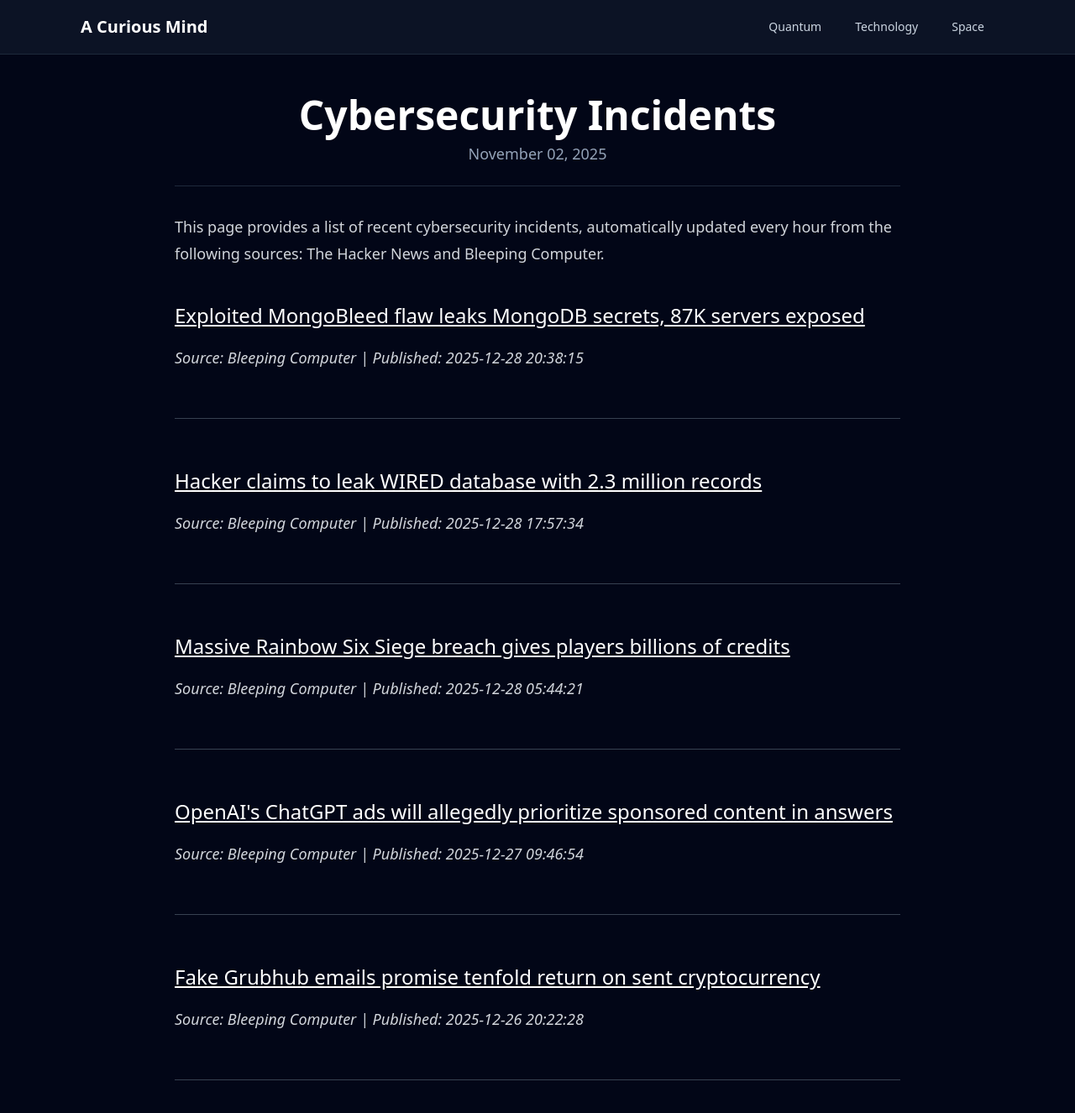
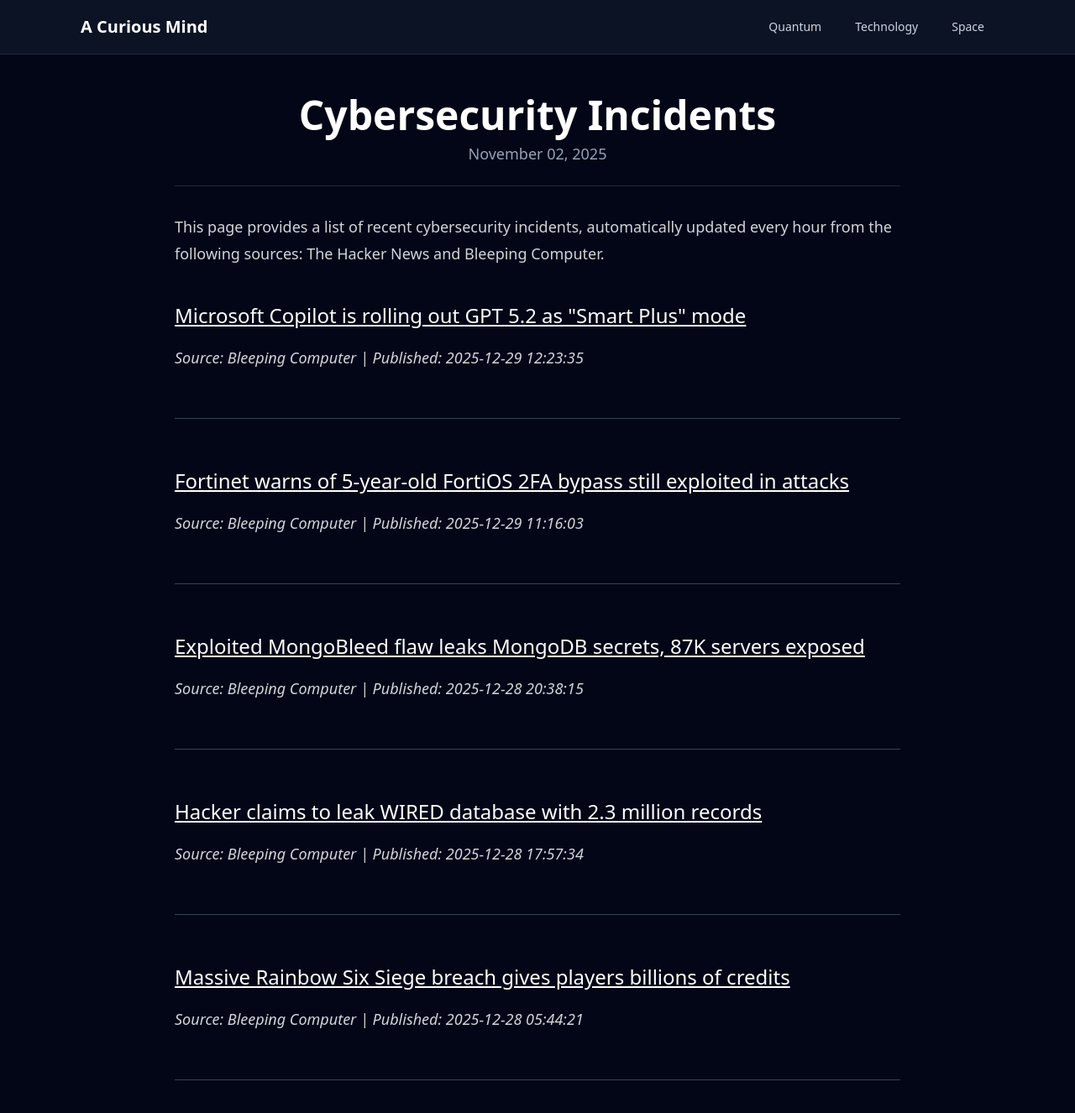
Before and after one commit to onehl7/onehl7.github.io, a Jekyll site: the page built from _posts/2025-11-02-cybersecurity-incidents.md, in a window 1280 px wide and 1400 px high. Shown: the top 1326 px of the window at 84% size. Built offline with Jekyll 4.4.1, drawn with Linux system fonts in a browser that asks for light colours; nearby versions of some CDN libraries.

Commit message:
Update news data

```diff
--- a/_data/news.json
+++ b/_data/news.json
@@ -1,4 +1,16 @@
 [
+  {
+    "source": "Bleeping Computer",
+    "title": "Microsoft Copilot is rolling out GPT 5.2 as \"Smart Plus\" mode",
+    "link": "https://www.bleepingcomputer.com/news/microsoft/microsoft-copilot-is-rolling-out-gpt-52-as-smart-plus-mode/",
+    "published": "2025-12-29 12:23:35"
+  },
+  {
+    "source": "Bleeping Computer",
+    "title": "Fortinet warns of 5-year-old FortiOS 2FA bypass still exploited in attacks",
+    "link": "https://www.bleepingcomputer.com/news/security/fortinet-warns-of-5-year-old-fortios-2fa-bypass-still-exploited-in-attacks/",
+    "published": "2025-12-29 11:16:03"
+  },
   {
     "source": "Bleeping Computer",
     "title": "Exploited MongoBleed flaw leaks MongoDB secrets, 87K servers exposed",
@@ -16,17 +28,5 @@
     "title": "Massive Rainbow Six Siege breach gives players billions of credits",
     "link": "https://www.bleepingcomputer.com/news/security/massive-rainbow-six-siege-breach-gives-players-billions-of-credits/",
     "published": "2025-12-28 05:44:21"
-  },
-  {
-    "source": "Bleeping Computer",
-    "title": "OpenAI's ChatGPT ads will allegedly prioritize sponsored content in answers",
-    "link": "https://www.bleepingcomputer.com/news/artificial-intelligence/openais-chatgpt-ads-will-allegedly-prioritize-sponsored-content-in-answers/",
-    "published": "2025-12-27 09:46:54"
-  },
-  {
-    "source": "Bleeping Computer",
-    "title": "Fake Grubhub emails promise tenfold return on sent cryptocurrency",
-    "link": "https://www.bleepingcomputer.com/news/security/fake-grubhub-emails-promise-tenfold-return-on-sent-cryptocurrency/",
-    "published": "2025-12-26 20:22:28"
   }
 ]
```
